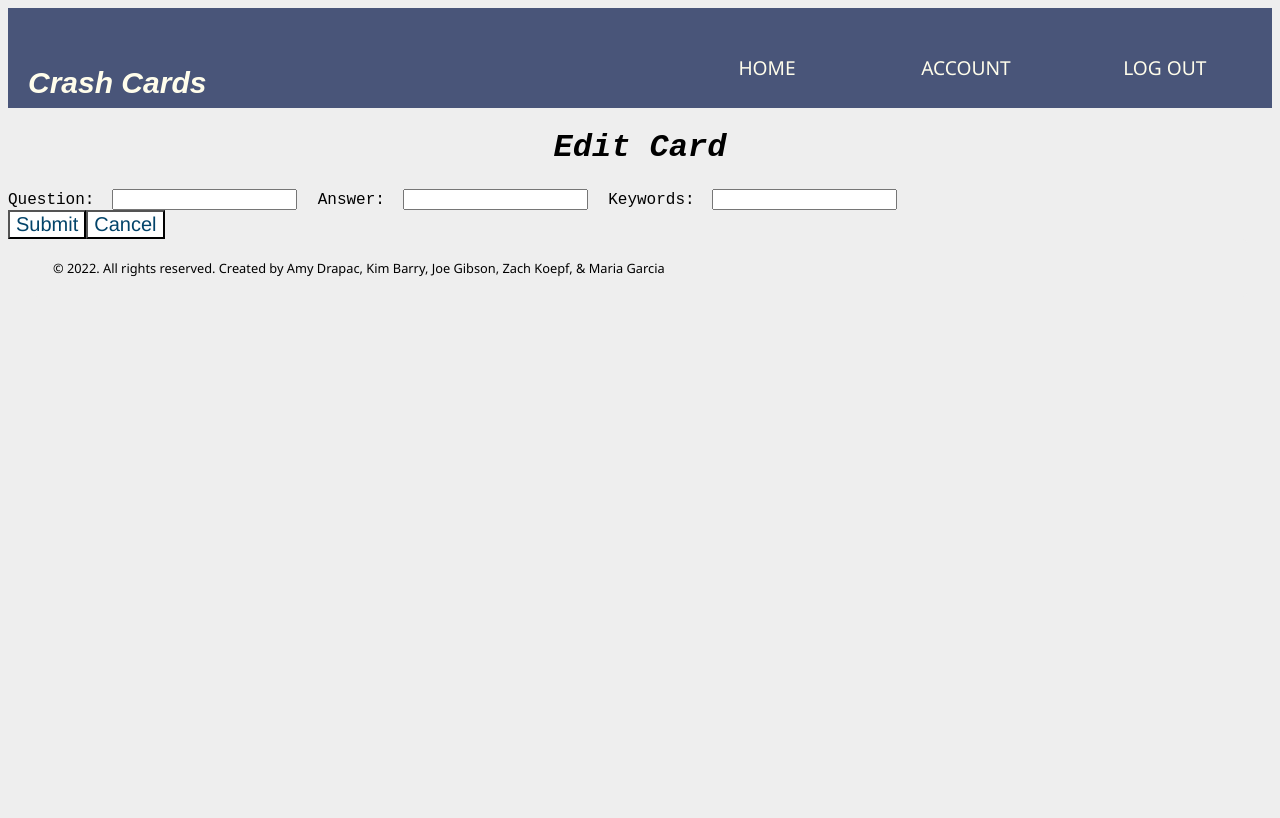
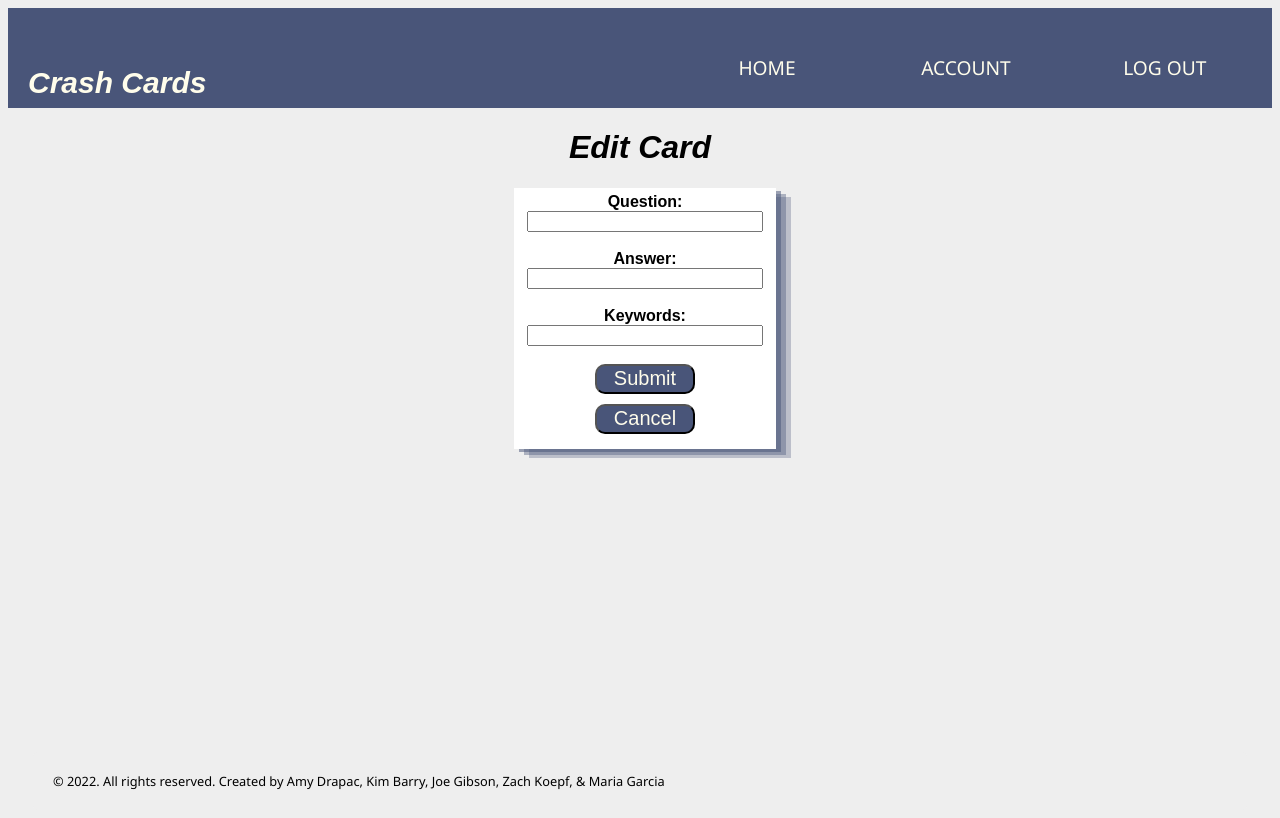
Before and after one commit to rohlfinga1/final-capstone, a Vue app in the folder vue/: page /card/1 in a window 1280 px wide. Built offline with nearby package versions, Linux system fonts and the light colour scheme; no server answers; sample sign-in values are in the browser's storage; a web font is replaced by a local one.

Commit message:
css for edit card form

```diff
--- a/vue/src/components/EditCardForm.vue
+++ b/vue/src/components/EditCardForm.vue
@@ -1,57 +1,51 @@
 <template>
-  <form v-on:submit.prevent="submitForm" class="editCardForm">
+  <form id="edit-form" v-on:submit.prevent="submitForm" class="editCardForm">
     <div class="status-message error" v-show="errorMsg !== ''">
       {{ errorMsg }}
     </div>
     <div class="form-group">
-      <label for="front">Question: </label>
-      &nbsp;
+      <label class="edit-label" for="front">Question: </label>
+      <br/>
       <input
         id="front"
         type="text"
-        class="form-control"
+        class="form-control, input-fields"
         v-model="newCard.front"
         autocomplete="off"
       />
-      &nbsp;
-      &nbsp;
-      <label for="back">Answer: </label>
-      &nbsp;
+      <br/><br/>
+      <label class="edit-label" for="back">Answer: </label>
+
       <input
         id="back"
         type="text"
-        class="form-control"
+        class="form-control, input-fields"
         v-model="newCard.back"
       />
-      &nbsp;
-      &nbsp;
-      <label for="cardKeywords">Keywords: </label>
-      &nbsp;
+      <br/><br/>
+      <label class="edit-label" for="cardKeywords">Keywords: </label>
+
       <input
         id="cardKeywords"
         type="text"
-        class="form-control"
+        class="form-control, input-fields"
         v-model="newCard.cardKeywords"
       />
+      <br/><br/>
     </div>
-    <button class="btn btn-submit">Submit</button>
-    <button class="btn btn-cancel" v-on:click="cancelForm" type="button">
-      Cancel
-    </button>
-    <!-- <button class="btn btn-delete" v-on:click="deleteCard">Delete Card From Deck</button> -->
+    <button class="edit-btn-btn">Submit</button>
+    <button class="edit-btn-btn" v-on:click="cancelForm" type="button">Cancel </button>
   </form>
 </template>
 
 <script>
 import cardService from "../services/CardService.js";
-//import CardDeckIdService from '../services/CardDeckIdService.js';
 
 export default {
   name: "edit-card-form",
   data() {
     return {
-      //newCard: this.props.card,
-      // deckId: this.$route.params.
+
       newCard: {
         front: "",
         back: "",
@@ -107,19 +101,6 @@ export default {
       this.$router.back();
     },
 
-    // deleteCard(){
-    //   const tempDeckCard = {
-    //     deckId: this.$route.params.deckId,
-    //     cardId: this.newCard.cardId
-    //     };
-    //     CardDeckIdService
-    //     .deleteCardFromDeck(tempDeckCard.deckId, tempDeckCard.cardId).then((response) => {
-    //       if (response.status === 201) {
-    //         this.$router.back();
-    //       }
-    //     });
-    // },
-
     handleErrorResponse(error, verb) {
       if (error.response) {
         this.errorMsg =
@@ -137,4 +118,41 @@ export default {
 </script>
 
 <style>
+#edit-form {
+font-family: sans-serif;
+align-content: center;
+width: 20%;
+margin-left: 40%;
+margin-right:40%;
+margin-bottom:24%;
+text-align: center;
+background-color: white;
+padding: 5px;
+box-shadow: rgba(73,85,121,0.5) 5px 3px,
+ rgba(73,85,121,0.4) 10px 6px,
+ rgba(73,85,121,0.3) 15px 9px;
+}
+.input-fields{
+  width:90%;
+}
+.edit-label{
+  font-family: sans-serif;
+  font-weight: bold;
+}
+.edit-btn-btn {
+   background-color: #495579;
+   border-style: solid, black;
+   height: 30px;
+   width: 100px;
+   font-size: 20px;
+   border-radius: 10px;
+   margin-bottom: 10px;
+   margin-right:15px;
+   margin-left:15px;
+   color:#FFFDEB;
+}
+.edit-btn-btn:hover {
+  background-color: rgb(190, 209, 233);
+  color: black;
+}
 </style>
--- a/vue/src/components/EditDeck.vue
+++ b/vue/src/components/EditDeck.vue
@@ -300,6 +300,7 @@ box-shadow: rgba(73,85,121,0.5) 5px 3px,
 }
 .labels{
   font-family: sans-serif;
+  font-weight: bold;
 }
 .add-btn {
   background-color: #495579;
--- a/vue/src/views/EditCard.vue
+++ b/vue/src/views/EditCard.vue
@@ -1,6 +1,6 @@
 <template>
   <div>
-    <h1>Edit Card</h1>
+    <h1 id="title">Edit Card</h1>
     <edit-card-form v-bind:cardID="parseInt($route.params.cardID)" />
   </div>
 </template>
@@ -14,3 +14,8 @@ export default {
   }
 };
 </script>
+<style>
+#title{
+  font-family: sans-serif;
+}
+</style>
```
